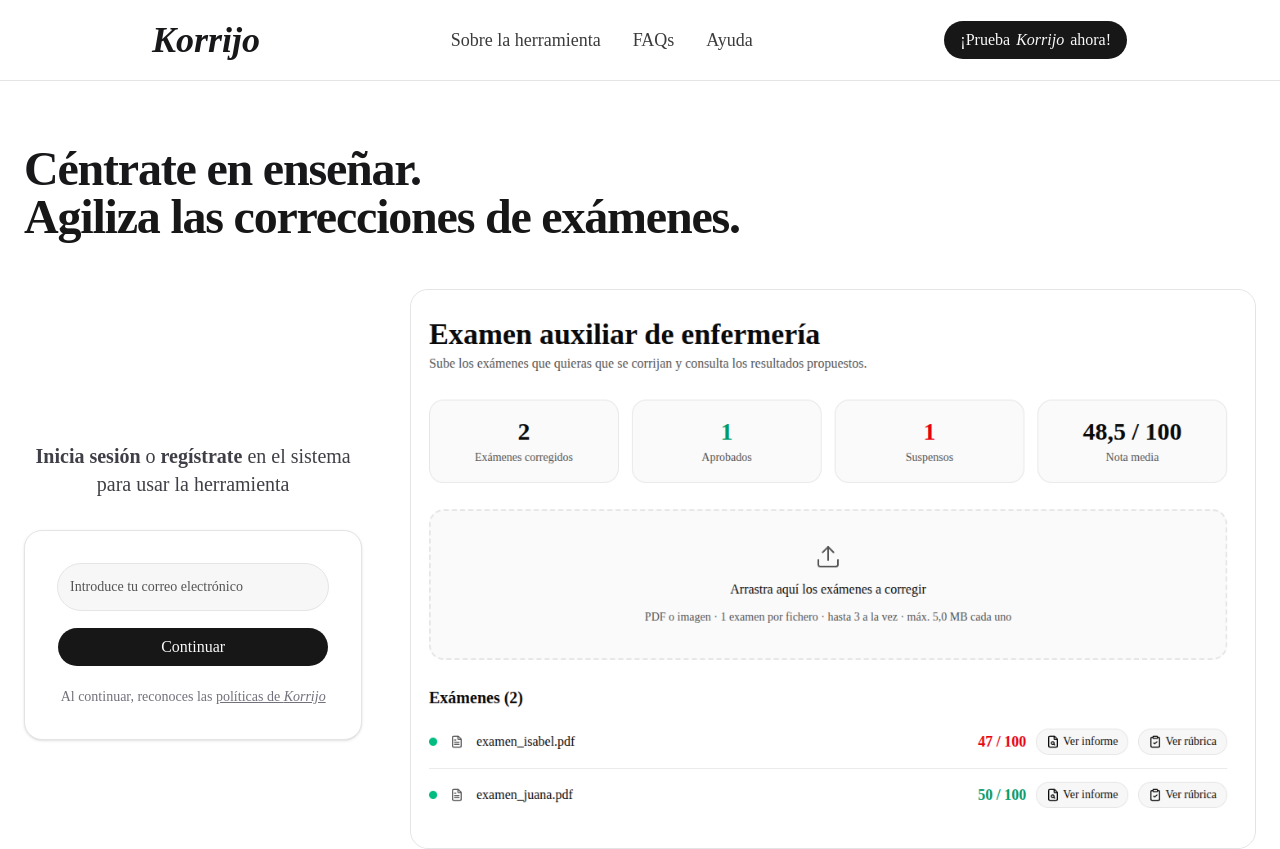
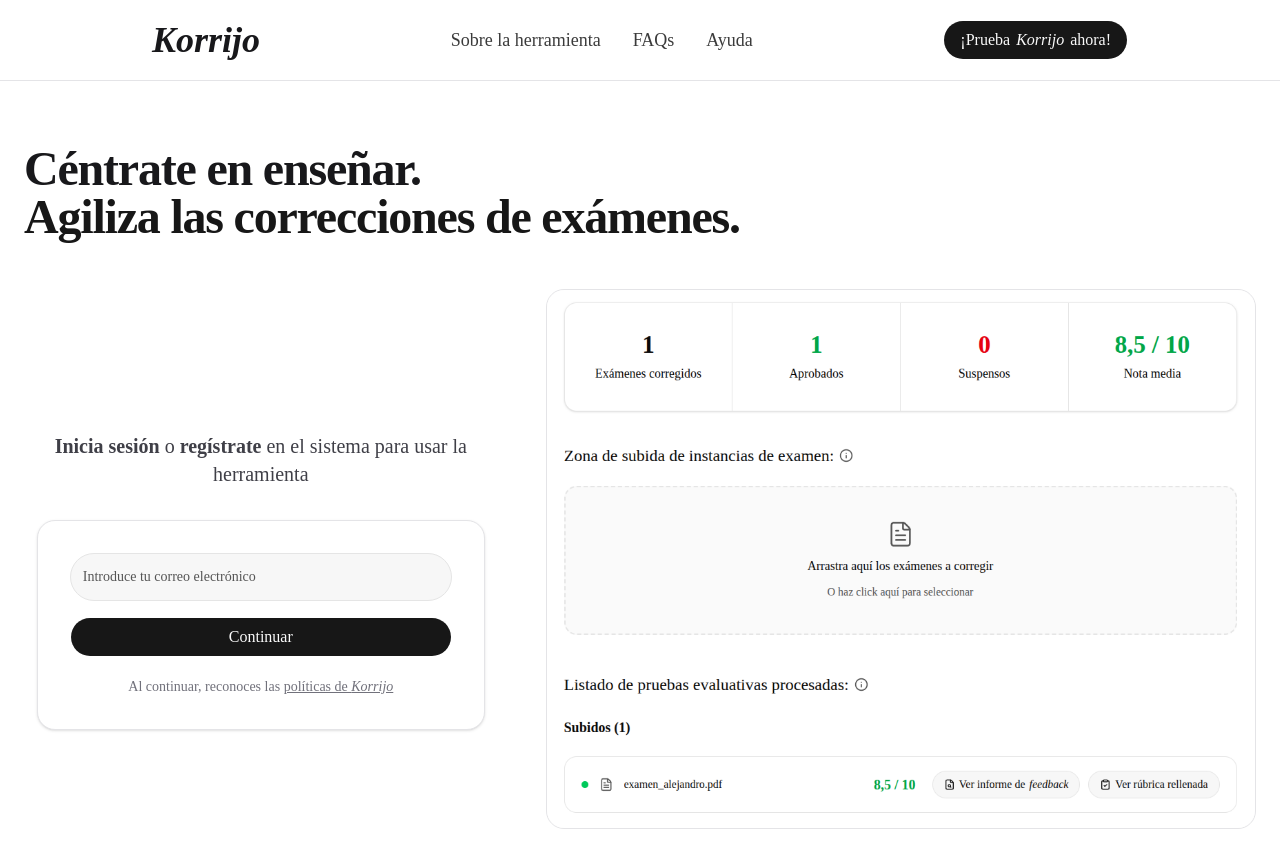
Before and after one commit to AlejandroCastroSanta10/korrijo, a Next.js app in the folder frontend/: page /login in a window 1280 px wide. Shown: the top 849 px of the page. Built offline with nearby package versions, Linux system fonts and the light colour scheme; no server answers.

Commit message:
Modificada la imagen de la landing page

```diff
--- a/frontend/src/app/(public)/login/page.tsx
+++ b/frontend/src/app/(public)/login/page.tsx
@@ -76,19 +76,19 @@
           </span>
         </h1>
 
-        <div className="grid grid-cols-1 gap-12 lg:grid-cols-[2fr_5fr]">
+        <div className="grid grid-cols-1 gap-12 lg:grid-cols-[2fr_3fr]">
           <div className="flex flex-col justify-center items-center">
             <AuthForm />
           </div>
 
           <div className="flex flex-col gap-4">
-            <div className="relative min-h-[460px] overflow-hidden rounded-2xl border border-zinc-200 bg-zinc-100 dark:border-zinc-700 dark:bg-zinc-800 lg:min-h-[560px]">
+            <div className="relative aspect-[1027/780] overflow-hidden rounded-2xl border border-zinc-200 bg-zinc-100 dark:border-zinc-700 dark:bg-zinc-800">
               <Image
                 src="/images/korrijo-landing-image.png"
                 alt="Imagen de una sesión de corrección de Korrijo"
                 fill
                 priority
-                sizes="(min-width: 1024px) 71vw, 100vw"
+                sizes="(min-width: 1024px) 60vw, 100vw"
                 className="object-cover"
               />
             </div>
```
Also changed, not shown: frontend/public/images/korrijo-landing-image.png.
